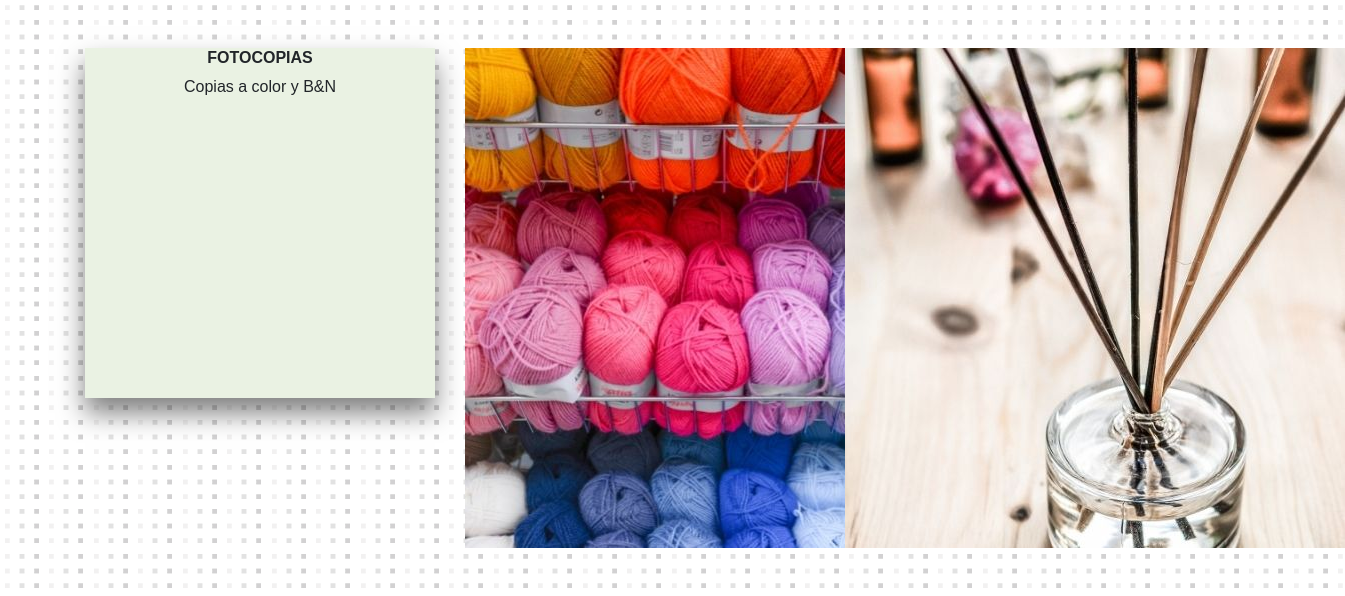
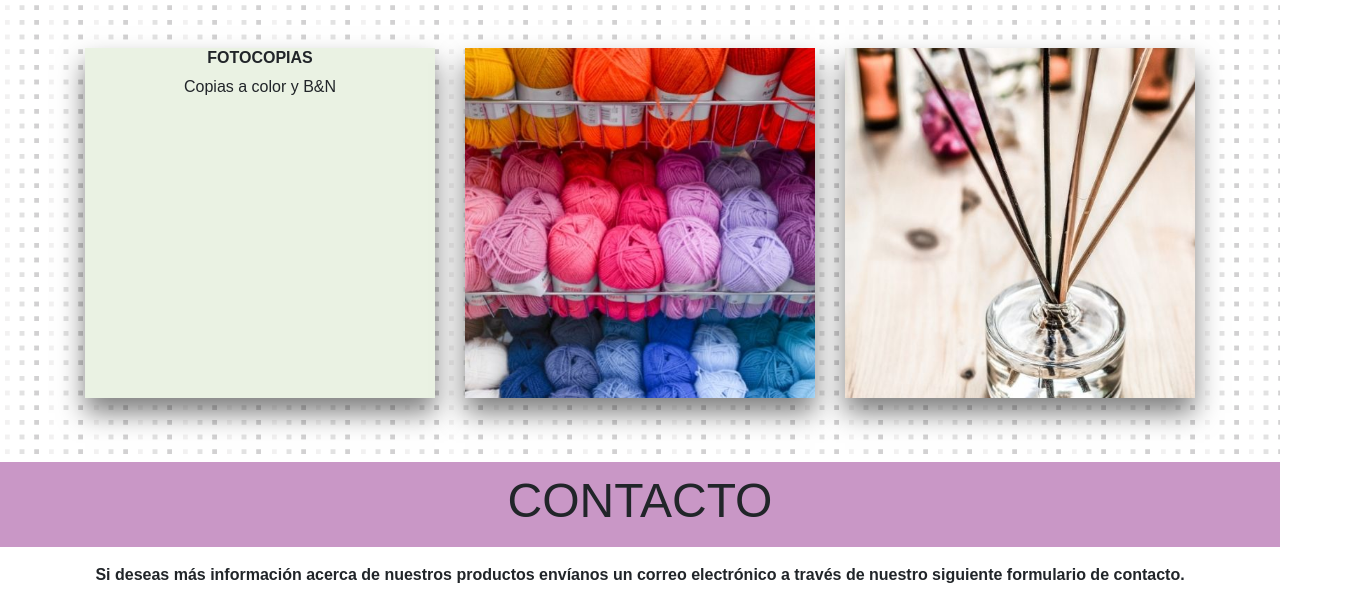
Before and after one commit to ChristiaCorrado/piedraPapelYTijera, a website: page index.html in a window 1280 px wide. Shown: the part 1718-2314 px from the top of the page, 1345 px wide, since content can reach past the window. Drawn offline with nearby package versions, Linux system fonts and the light colour scheme; files that its build step writes are made by us from their sources.

Commit message:
pruebaColor

```diff
--- a/index.html
+++ b/index.html
@@ -143,8 +143,18 @@
 						</div>
 					</div>
 
-					<div class="col-lg-4"><img src="media/version_2/lanas.jpg" alt="" class="bannerSubArticulos"></div>
-					<div class="col-lg-4"><img src="media/version_2/aromas.jpg" alt="" class="bannerSubArticulos"></div>
+					<div class="col-lg-4">
+						<div class="picSeccion">
+							<img src="media/version_2/lanas.jpg" alt="" class="bannerSubArticulos">
+						</div>
+
+					</div>
+
+					<div class="col-lg-4">
+						<div class="picSeccion">
+							<img src="media/version_2/aromas.jpg" alt="" class="bannerSubArticulos">
+						</div>
+					</div>
 				</div>
 			</section>
 		</div>
```
